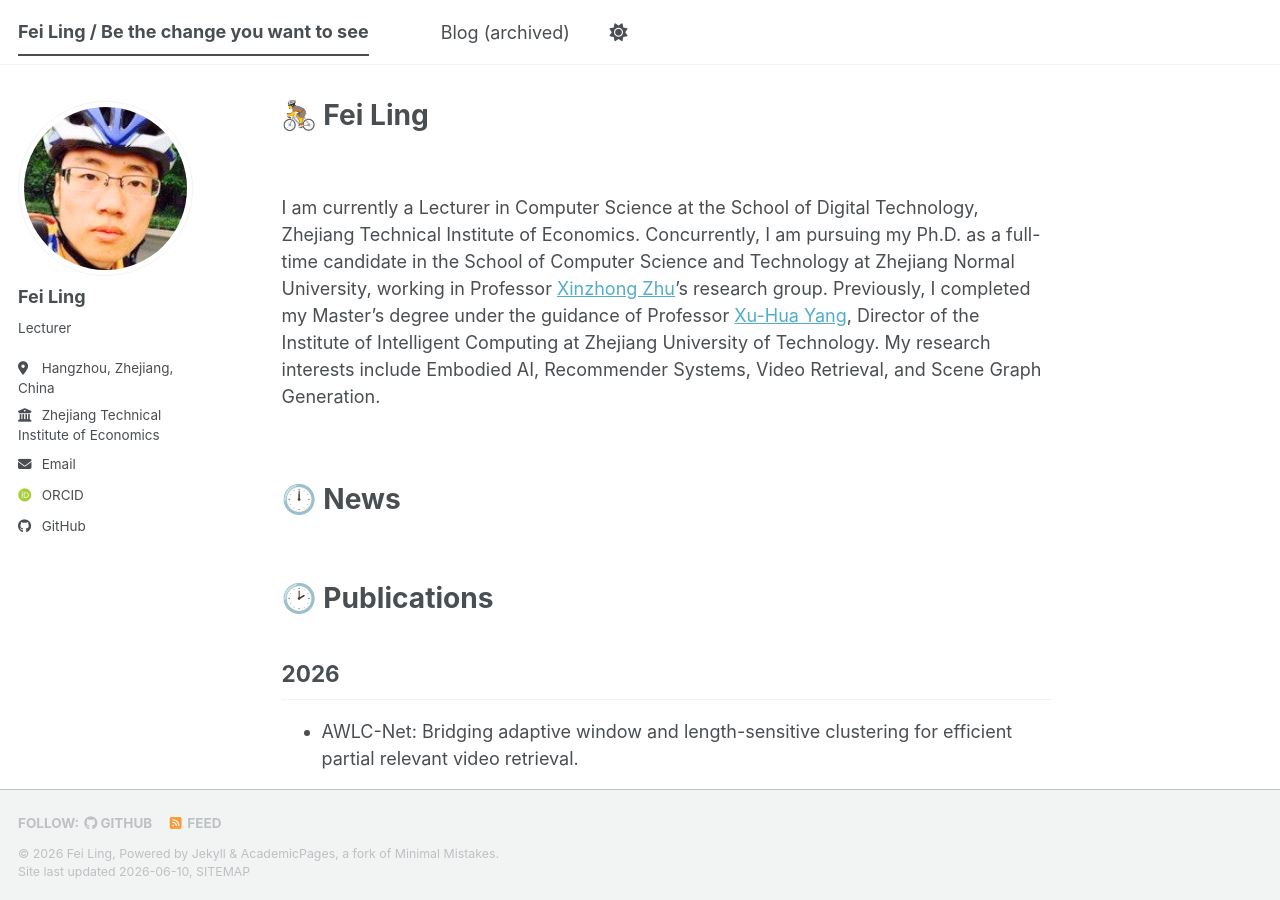
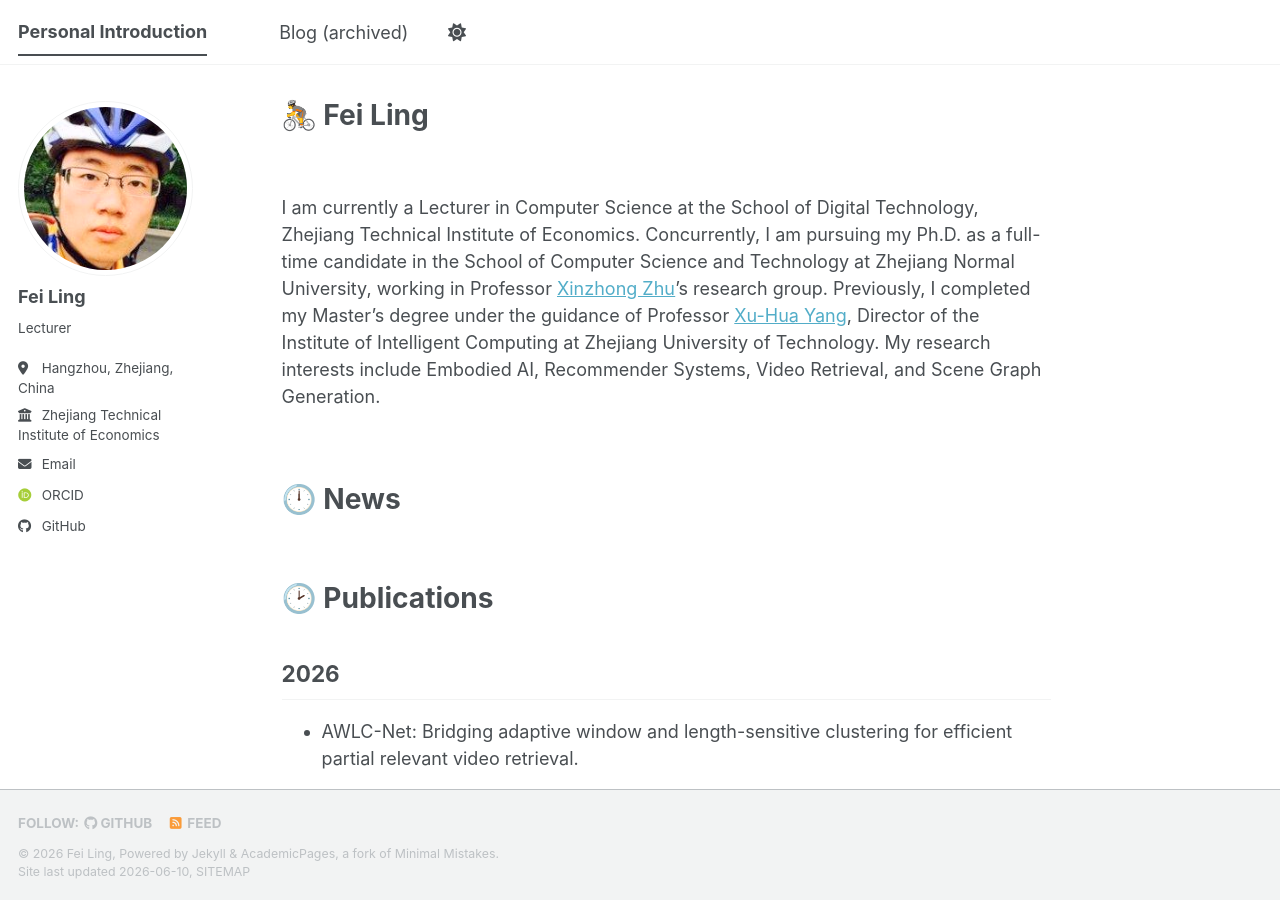
Before and after one commit to LinusLing/LinusLing.github.io, a Jekyll site: the page built from _pages/about.md, in a window 1280 px wide and 900 px high. Built offline with Jekyll 4.4.1, drawn with Linux system fonts in a browser that asks for light colours; some web fonts are replaced; a script bundle is joined from its source files by our own code; library files that are not in the unit come from our copies.

Commit message:
Update site title in configuration

```diff
--- a/_config.yml
+++ b/_config.yml
@@ -9,7 +9,7 @@
 # Basic Site Settings
 locale                   : "en-US"
 site_theme               : "default" # The available themes options are "default", "air", "sunrise", "mint", "dirt" and "contrast"
-title                    : "Fei Ling / Be the change you want to see"
+title                    : "Personal Introduction"
 title_separator          : "-"
 name                     : &name "Fei Ling"
 description              : &description "Fei Ling's academic portfolio"   # Update this with a general description of your site, this is the default if not overridden by a page
```
